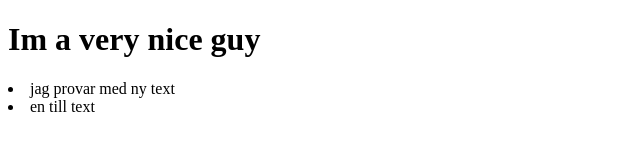
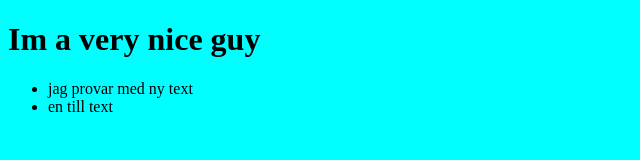
Before and after one commit to axAlbers/Group-demo, a plain HTML site: page index.html in a window 1280 px wide. Shown: the whole page, without its empty margins (0-640 px from the left). Drawn offline with Linux system fonts and the light colour scheme.

Commit message:
Added color

```diff
--- a/index.html
+++ b/index.html
@@ -3,11 +3,20 @@
 <head>
     <meta charset="UTF-8">
     <meta name="viewport" content="width=device-width, initial-scale=1.0">
-    <title>Document</title>
+    <title>Group Sak</title>
+<style>
+
+    body {
+        background-color: aqua;
+    }
+
+</style>
 </head>
 <body>
     <h1>Im a very nice guy</h1>
+ <ul>
     <li>jag provar med ny text</li>
     <li>en till text</li>
+ </ul>
 </body>
 </html>
```
